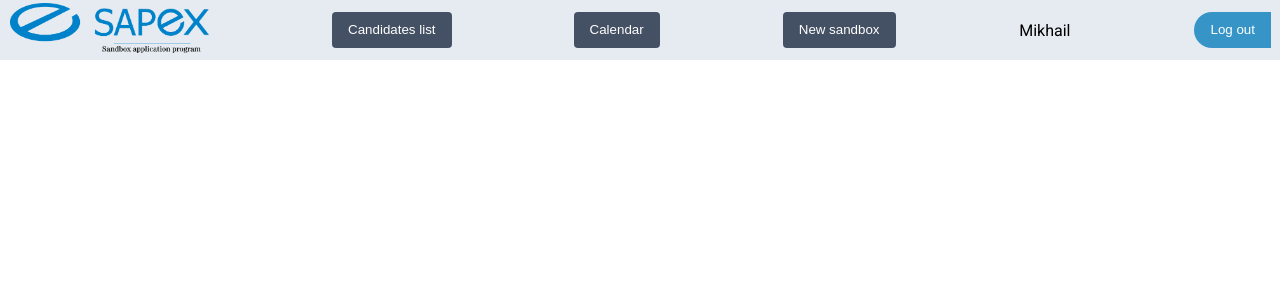
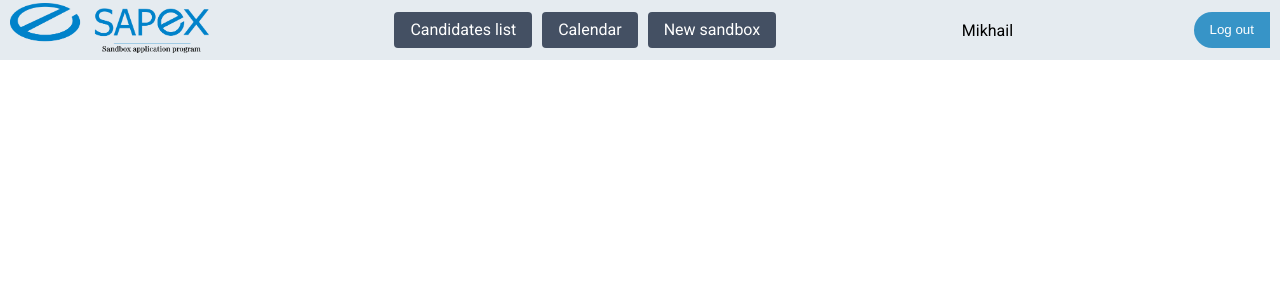
Before and after one commit to vstrabko/exadelSandboxFE, an Angular app: page / in a window 1280 px wide. Shown: the top 300 px of the page. Built offline with nearby package versions, Linux system fonts and the light colour scheme.

Commit message:
resolved comments

```diff
--- a/src/app/app.component.html
+++ b/src/app/app.component.html
@@ -1 +1 @@
-<main-header></main-header>
+<app-header></app-header>
--- a/src/app/copmonents/header/header.component.html
+++ b/src/app/copmonents/header/header.component.html
@@ -1,9 +1,11 @@
 <div class="header">
   <div class=""><img src="../../../assets/img/sapex.png" alt=""></div>
-  <div class="candidates" *ngIf="role"><button mat-raised-button>Candidates list</button></div>
-  <div class="calendar" *ngIf="role"><button mat-raised-button>Calendar</button></div>
-  <div class="sandbox" *ngIf="role"><button mat-raised-button>New sandbox</button></div>
+  <nav class="user-buttons">
+    <a mat-raised-button *ngIf="role" id="candidatesList">Candidates list</a>
+    <a mat-raised-button *ngIf="role" id="calendar">Calendar</a>
+    <a mat-raised-button *ngIf="role" id="createNewSandbox">New sandbox</a>
+  </nav>
   <div class="username" *ngIf="role">{{ userName }}</div>
-  <div class="button_login" *ngIf="!role"><button mat-raised-button>Log in</button></div>
-  <div class="button_logout" *ngIf="role"><button mat-raised-button>Log out</button></div>
+  <div class="button-login" *ngIf="!role"><button mat-raised-button>Log in</button></div>
+  <div class="button-logout" *ngIf="role"><button mat-raised-button>Log out</button></div>
 </div>
--- a/src/app/copmonents/header/header.component.scss
+++ b/src/app/copmonents/header/header.component.scss
@@ -1,7 +1,9 @@
+@import '/src/styles.scss';
+
 .header {
 
   height: 60px;
-  background-color: #E5EBF0;
+  background-color: $backColor;
   display: flex;
   flex-direction: row;
   justify-content: space-between;
@@ -12,19 +14,21 @@
     height: 50px;
   }
 
-  .candidates, .calendar, .sandbox {
+  // .candidates, .calendar, .sandbox {
+    .user-buttons {
 
-    button {
-      background-color: #445063;
-      color: #fff;
+    a {
+      background-color: $headerButtonsColor;
+      color: $noColor;
       height: 50%;
+      margin: 5px;
 
     }
   }
 
-  .button_login, .button_logout {
+  .button-login, .button-logout {
     button {
-      background-color: #3794C7;
+      background-color: $logButtonsColor;
       color: #fff;
       height: 50%;
       border-radius: 20px 0 0 20px;
--- a/src/app/copmonents/header/header.component.ts
+++ b/src/app/copmonents/header/header.component.ts
@@ -2,7 +2,7 @@ import { resolveSanitizationFn } from '@angular/compiler/src/render3/view/templa
 import { Component } from '@angular/core';
 
 @Component({
-  selector: 'main-header',
+  selector: 'app-header',
   templateUrl: './header.component.html',
   styleUrls: ['./header.component.scss']
 })
@@ -17,7 +17,7 @@ export class HeaderComponent {
     mentor: 'mentor'
   }
 
-  public role: string = this.roles.interviewer; //role from back-end
+  public role: string = this.roles.manager; //role from back-end
 
   public userName: string = 'Mikhail'; //name of user from back-end
 }
--- /dev/null
+++ b/src/app/shared/colors.scss
@@ -0,0 +1,4 @@
+$backColor: #E5EBF0;
+$noColor: #fff;
+$headerButtonsColor: #445063;
+$logButtonsColor: #3794C7;
--- a/src/styles.scss
+++ b/src/styles.scss
@@ -1,3 +1,4 @@
 @import '~ngx-toastr/toastr';
+@import './app//shared/colors.scss';
 html, body { height: 100%; }
 body { margin: 0; font-family: Roboto, "Helvetica Neue", sans-serif; }
```
Also changed, not shown: src/app/services/header.service.ts (deleted, +0 -20 lines).
